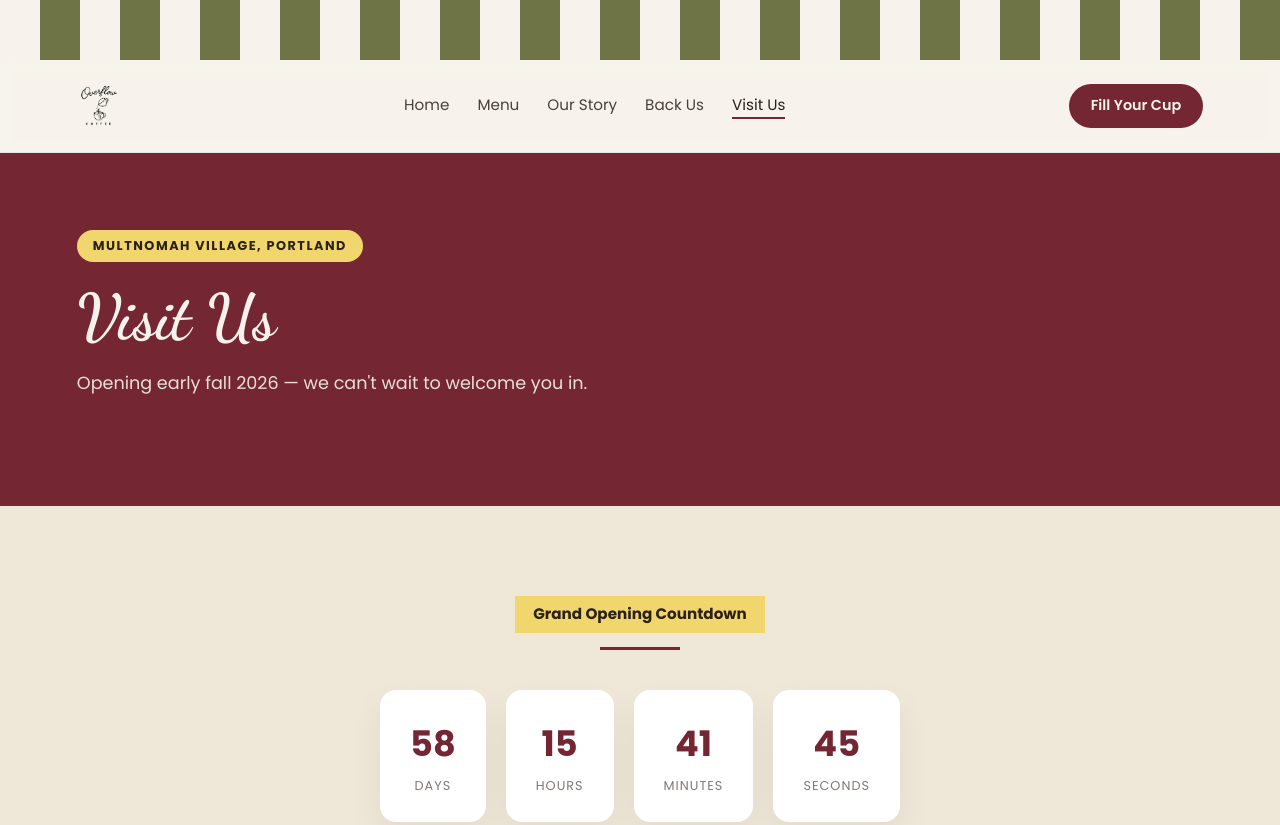
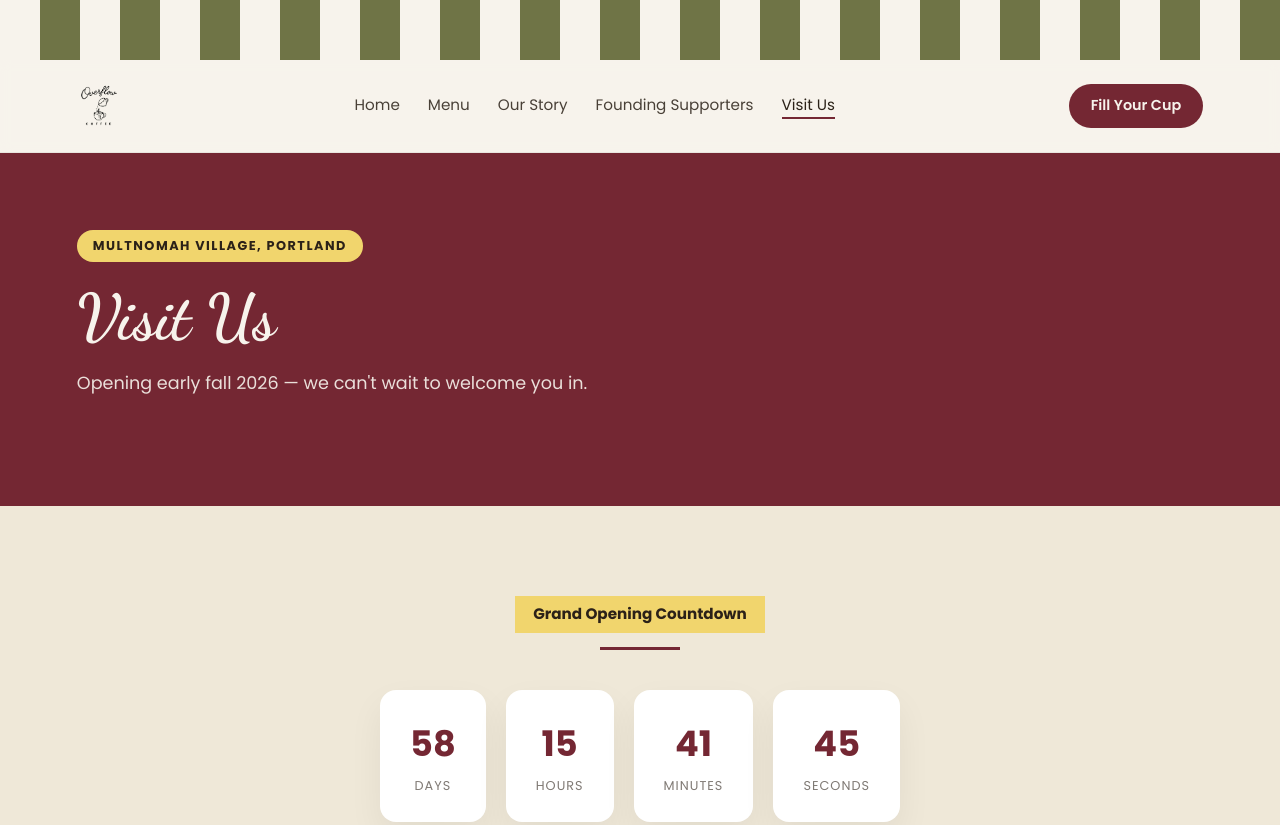
Before and after one commit to Overflowcoffee/overflow-coffee, a website: page contact.html in a window 1280 px wide. Shown: the top 825 px of the page. Drawn offline with Linux system fonts and the light colour scheme.

Commit message:
Update link text for crowdfunding page

```diff
--- a/contact.html
+++ b/contact.html
@@ -18,7 +18,7 @@
     <a href="index.html">Home</a>
     <a href="menu.html">Menu</a>
     <a href="about.html">Our Story</a>
-    <a href="crowdfunding.html">Back Us</a>
+ <a href="crowdfunding.html">Founding Supporters</a>
     <a href="contact.html" class="active">Visit Us</a>
   </div>
   <button class="nav-toggle" id="navToggle">☰</button>
```
